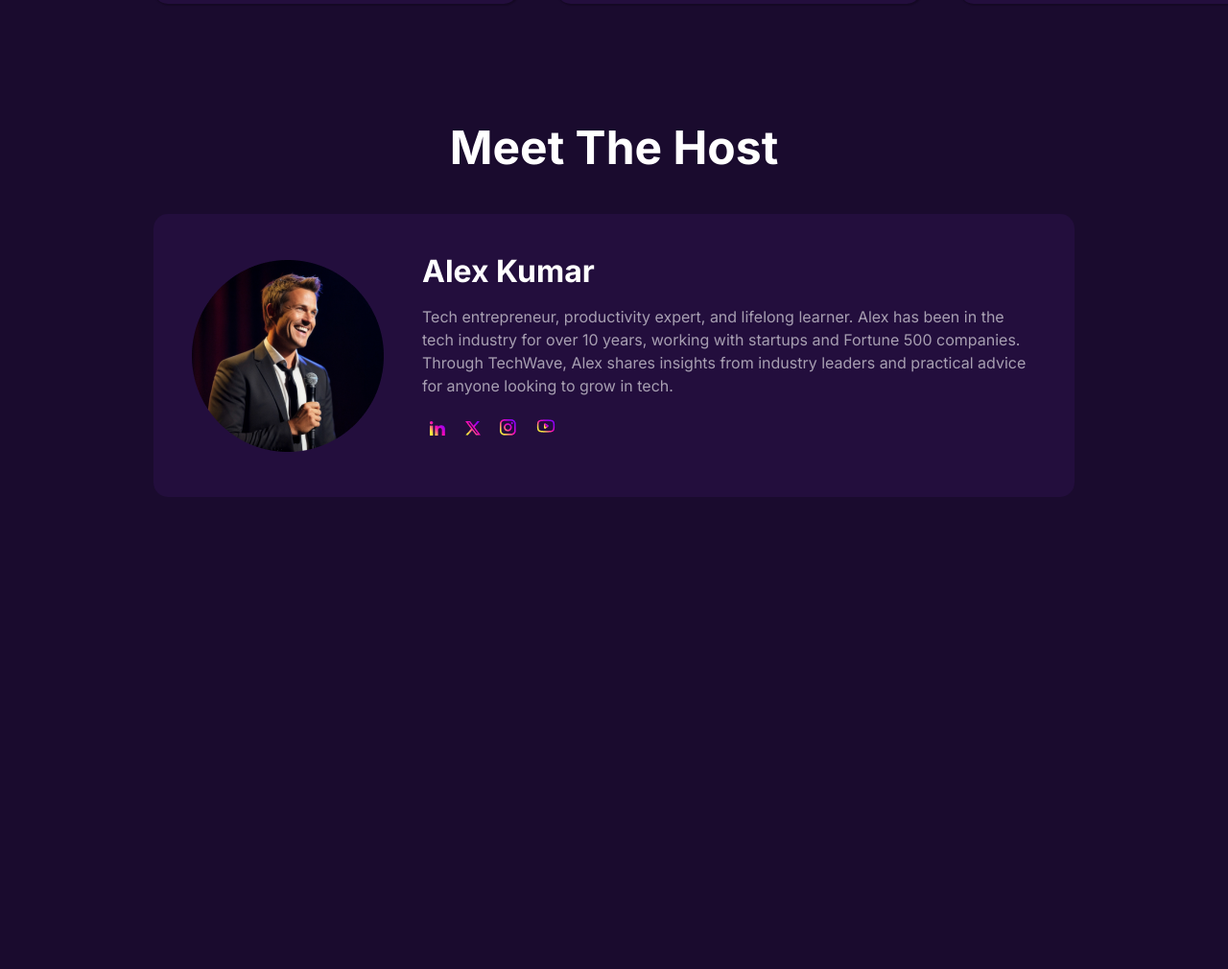
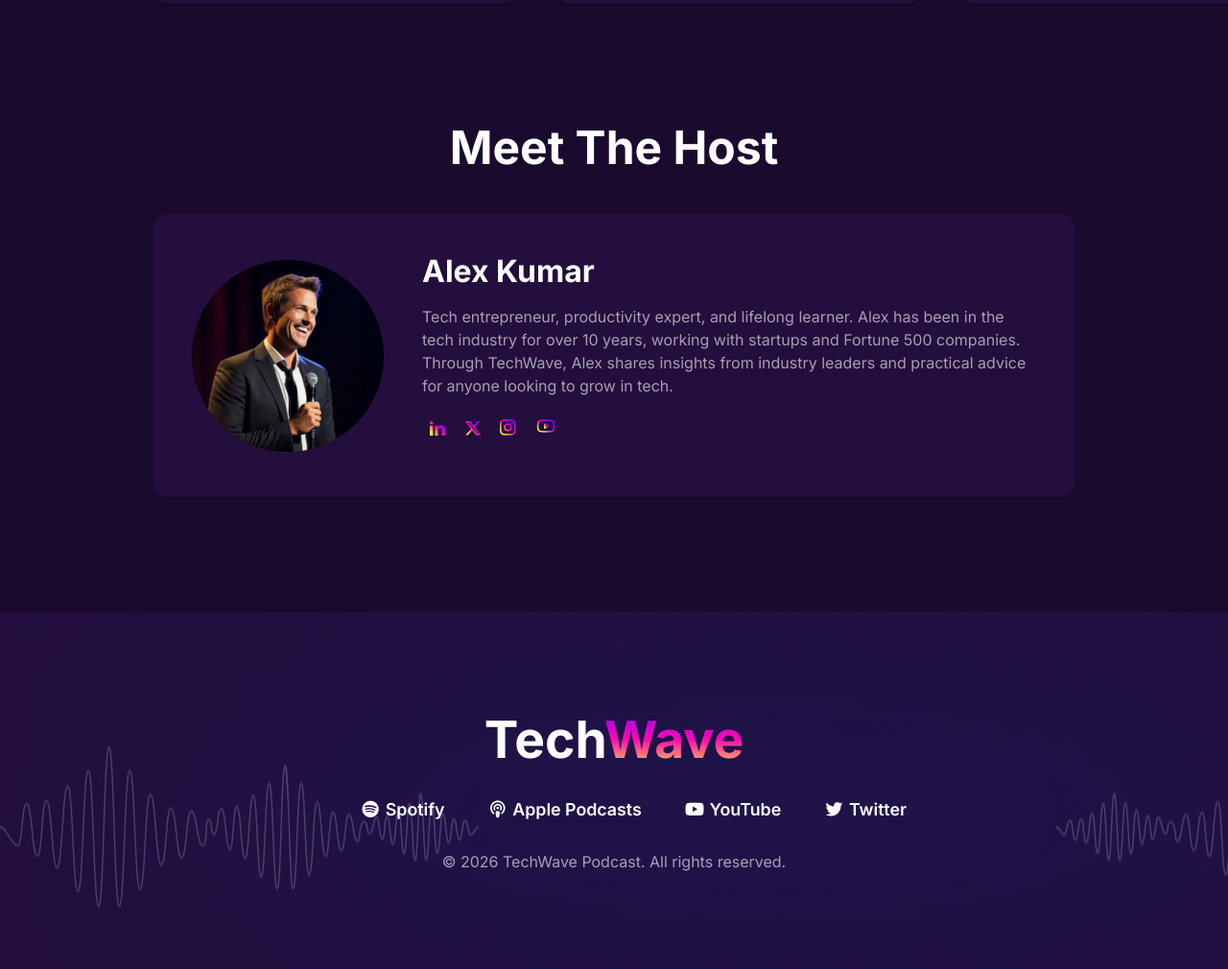
Before and after one commit to atikur-rahman12/my-2nd-assignment, a plain HTML site: page index.html in a window 1280 px wide. Shown: the part 3268-4278 px from the top of the page at 96% size. Before the commit the page ends 3786 px from the top, so only its background shows below. Drawn offline with Linux system fonts and the light colour scheme.

Commit message:
designed the footer section

```diff
--- a/index.html
+++ b/index.html
@@ -147,4 +147,22 @@
       </div>
     </section>
   </main>
+
+  <footer>
+    <section id="footer-section">
+      <div class="footer-container">
+        <div class="footer-logo">
+          <h1>Tech<span class="gradient-text">Wave</span></h1>
+        </div>
+
+        <div class="icon-container">
+          <span class="icon-img"><i class="fa-brands fa-spotify"></i> Spotify</span>
+          <span class="icon-img"><i class="fa-solid fa-podcast"></i> Apple Podcasts</span>
+          <span class="icon-img"><i class="fa-brands fa-youtube"></i> YouTube</span>
+          <span class="icon-img"><i class="fa-brands fa-twitter"></i> Twitter</span>
+        </div>
+      </div>
+      <p class="text">&copy; 2026 TechWave Podcast. All rights reserved.</p>
+    </section>
+  </footer>
 </html>
--- a/styles/styles.css
+++ b/styles/styles.css
@@ -320,3 +320,67 @@
 .host-info a img{
   margin: 20px 8px;
 }
+
+
+/* Footer Section */
+
+footer{
+  color: white;
+  background-image: url(../assets/footer-bg.png);
+  background-repeat: no-repeat;
+  text-align: center;
+  padding: 100px 50px;
+  margin-top: 120px;
+}
+
+.footer-logo{
+  font-size: 2.225rem;
+  font-weight: 800;
+  margin-bottom: 30px;
+}
+
+.icon-container{
+  font-size: 1rem;
+  font-weight: 600;
+  margin-bottom: 32px;
+}
+
+.icon-img{
+  margin-left: 40px;
+  font-size: 1.1125rem;
+}
+
+@media screen and (max-width:576px) {
+
+  .logo{
+    color: white;
+    font-size: 1.5rem;
+    font-weight: 600;
+  }
+
+
+
+
+
+  /* .achievements{
+    grid-template-columns: repeat(2, 1fr);
+    gap: 20px;
+  }
+
+  .choose-container{
+    grid-template-areas:
+      "audio"
+      "mobile-friendly"
+      "global"
+      "interviews"
+      "resources";
+  }
+
+  .videos-container{
+    grid-template-columns: 1fr;
+  }
+
+  .host-container{
+    flex-direction: column;
+  } */
+}
```
